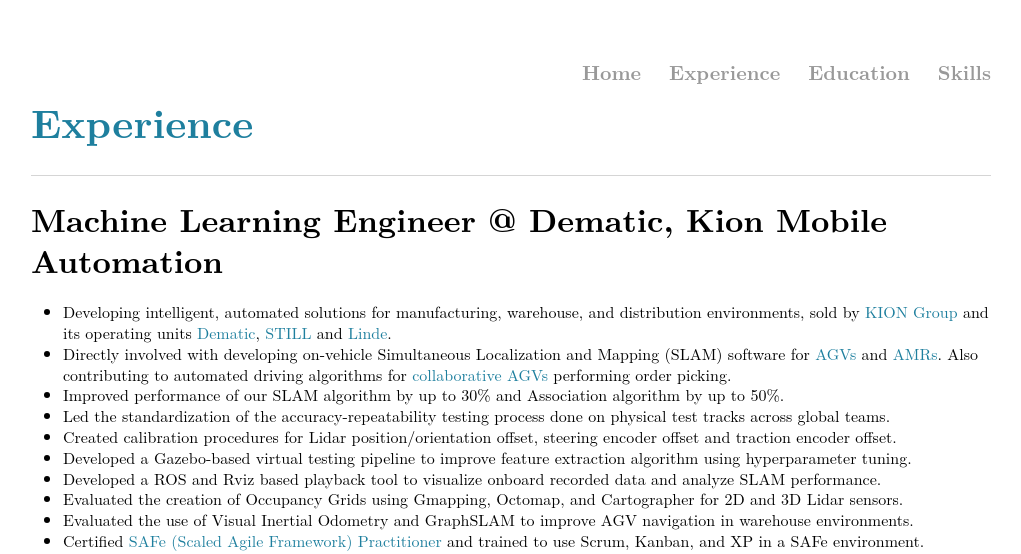
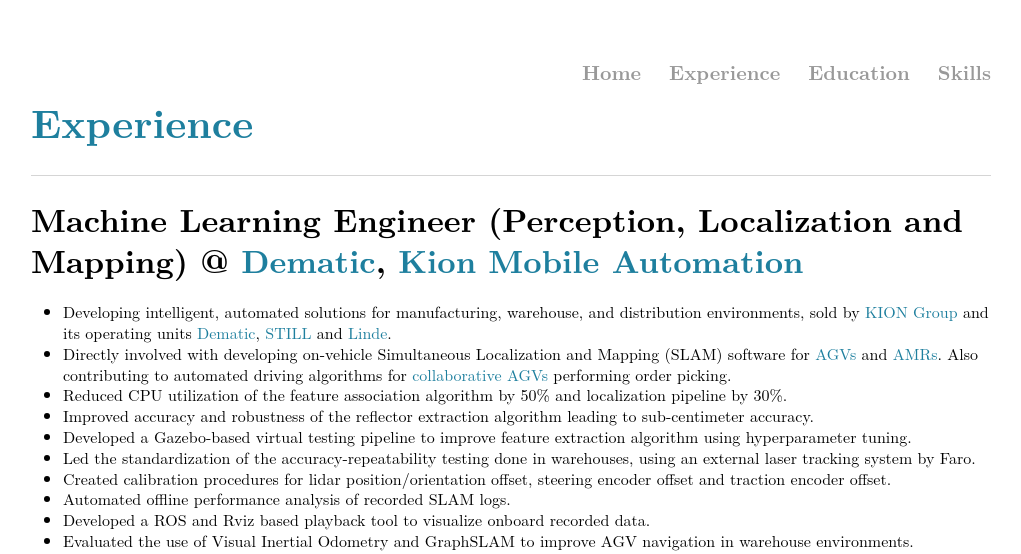
Before and after one commit to ssharma1991/ssharma1991.github.io, a Jekyll site: the page built from experience/index.md, in a window 1280 px wide and 1400 px high. Shown: the top 554 px of the window, without its empty margins (129-1150 px from the left). Built offline with Jekyll 4.4.1, drawn with Linux system fonts in a browser that asks for light colours; some of the changed text lies outside the part shown.

Commit message:
feat: updated experience
added robotics nanodegree projects and updated KMA experience

```diff
--- a/experience/index.md
+++ b/experience/index.md
@@ -5,18 +5,19 @@
 ---
 
 
-# Machine Learning Engineer @ Dematic, Kion Mobile Automation
-- Developing intelligent, automated solutions for manufacturing, warehouse, and distribution environments, sold by [KION Group](https://www.kiongroup.com/en/About-us/KION-at-a-glance/) and its operating units [Dematic](https://www.dematic.com/en-us/products/products-overview/agv-systems/), [STILL](https://www.still.de/en-DE/intralogistics-systems/automation-systems.html) and [Linde](https://www.linde-mh.com/en/Product-Finder/index.html?productTypes[]=2368).
+# Machine Learning Engineer (Perception, Localization and Mapping) @ [Dematic](https://www.dematic.com/en-us/products/products-overview/agv-systems/), [Kion Mobile Automation](https://www.kiongroup.com/en/Landing-Pages/KION-Mobile-Automation/)
+- Developing intelligent, automated solutions for manufacturing, warehouse, and distribution environments, sold by [KION Group](https://www.kiongroup.com/en/About-us/KION-at-a-glance/) and its operating units [Dematic](https://www.dematic.com/en-us/products/products-overview/agv-systems/), [STILL](https://www.still.de/en-DE/intralogistics-systems/automation-systems.html) and [Linde](https://www.linde-mh.com/en/Products/Automated-Trucks/).
 - Directly involved with developing on-vehicle Simultaneous Localization and Mapping (SLAM) software for [AGVs](https://www.kiongroup.com/en/News-Stories/Stories/Automation/Story-Detail_19968.html) and [AMRs](https://www.kiongroup.com/en/News-Stories/Stories/Growing-in-China/Story-Detail_34432.html). Also contributing to automated driving algorithms for [collaborative AGVs](https://www.kiongroup.com/en/News-Stories/Press-Releases/Press-Releases-Detail.html?id=33024&type=internal&title=Excellent%20picking%20performance:%20STILL%20OPX%20iGo%20neo%20triumphs%20at%20Telematics%20Award) performing order picking.
-- Improved performance of our SLAM algorithm by up to 30% and Association algorithm by up to 50%.
-- Led the standardization of the accuracy-repeatability testing process done on physical test tracks across global teams.
-- Created calibration procedures for Lidar position/orientation offset, steering encoder offset and traction encoder offset.
+- Reduced CPU utilization of the feature association algorithm by 50% and localization pipeline by 30%.
+- Improved accuracy and robustness of the reflector extraction algorithm leading to sub-centimeter accuracy.
 - Developed a Gazebo-based virtual testing pipeline to improve feature extraction algorithm using hyperparameter tuning.
-- Developed a ROS and Rviz based playback tool to visualize onboard recorded data and analyze SLAM performance.
-- Evaluated the creation of Occupancy Grids using Gmapping, Octomap, and Cartographer for 2D and 3D Lidar sensors.
+- Led the standardization of the accuracy-repeatability testing done in warehouses, using an external laser tracking system by Faro.
+- Created calibration procedures for lidar position/orientation offset, steering encoder offset and traction encoder offset.
+- Automated offline performance analysis of recorded SLAM logs.
+- Developed a ROS and Rviz based playback tool to visualize onboard recorded data.
 - Evaluated the use of Visual Inertial Odometry and GraphSLAM to improve AGV navigation in warehouse environments.
 - Certified [SAFe (Scaled Agile Framework) Practitioner](https://www.youracclaim.com/go/eCNozIcD) and trained to use Scrum, Kanban, and XP in a SAFe environment.
-- To see the AGVs in action at customer sites, check out the videos [here](https://www.youtube.com/watch?v=qnB6AhUDGwE), [here](https://www.youtube.com/watch?v=kYLGAisXTNk&feature=emb_title), [here](https://www.youtube.com/watch?v=MRJD1L6-Q1M) and [here](https://www.youtube.com/watch?v=KZww5lcbfNk&t=85s).
+- To see the AGVs in action at customer sites, check out the videos [here](https://www.youtube.com/watch?v=qnB6AhUDGwE), [here](https://www.youtube.com/watch?v=kYLGAisXTNk), [here](https://www.youtube.com/watch?v=MRJD1L6-Q1M) and [here](https://www.youtube.com/watch?v=KZww5lcbfNk).
 
 <div class="center">
     <video autoplay loop playsinline muted style="width:49%;">
@@ -29,36 +30,63 @@
         Your browser does not support the video tag.
     </video>
 </div>
+<br />
 
 
+# [Robotics Software Engineer Nanodegree Program](https://www.udacity.com/course/robotics-software-engineer--nd209) @ Udacity
+- ## Localization, Mapping and Path Planning for Autonomous Vehicles in Factories [(repo)](https://github.com/ssharma1991/factorybot)
+    - Simulated Automated Guided vehicles (AGVs) and Autonomous Mobile Robots (AMRs) in a warehouse environment.
+    - Mapped a virtual environment, by manually moving an AGV and creating an occupancy grid map. The AGV only had a 2D lidar sensor on it. Localized an AMR using the same map while controlling it manually or autonomously using path planning. Simulated a complete pick and drop operation. ROS packages like gmapping, AMCL, and move_base were used.
+    - Used SLAM to manually move an AMR through a virtual environment and create a loop-closed 3D graph map using RTAB-Map. The AMR used a 3D camera and a 2D lidar sensor to create the map for localization.
+    - Programmed an AMR to autonomously follow a moving reflective ball target using a 2D camera.
 
-# Autonomous Vehicle Projects @ Udacity Nanodegree Program
-- ## Lane Detection [(link1)](https://github.com/ssharma1991/autonomous-car-basic-lane-detection), [(link2)](https://github.com/ssharma1991/autonomous-car-advanced-lane-detection)
+<div class="center">
+    <img src="../assets/experience/robo1_mapping_gmapping.gif" style="width:99%;">
+</div>
+<div class="center">
+    <img src="../assets/experience/robo2_mapping_RTABMap_viewer.png" style="width:99%;">
+</div>
+<div class="center">
+    <img src="../assets/experience/robo3_pick_and_place.gif" style="width:99%;">
+</div>
+<br />
+
+- ## Path Planning for KUKA robotic arm [(repo)](https://github.com/ssharma1991/kuka-robotics-challenge)
+    - Used A-star path planning to move a payload through a 2D maze using a KUKA industrial robotic arm as part of [KUKA Robotics Challenge](https://www.udacity.com/kuka-robotics-challenge).
+
+<div class="center">
+    <img src="../assets/experience/robo4_maze_solving.gif" style="width:99%;">
+</div>
+<br />
+
+
+# [Self-Driving Car Engineer Nanodegree Program](https://www.udacity.com/course/self-driving-car-engineer-nanodegree--nd0013) @ Udacity
+- ## Lane Detection [(repo1)](https://github.com/ssharma1991/autonomous-car-basic-lane-detection), [(repo2)](https://github.com/ssharma1991/autonomous-car-advanced-lane-detection)
     - Created a robust image processing pipeline to detect a highway lane in an image, pre-recorded video, or live feed from a dashcam.
     - Calculated the car's position within lane and lane curvature using perspective transform and polynomial fitting.
 
-- ## Traffic Sign Classification [(link)](https://github.com/ssharma1991/autonomous-car-traffic-sign-classification)
+- ## Traffic Sign Classification [(repo)](https://github.com/ssharma1991/autonomous-car-traffic-sign-classification)
     - Developed a LeNet inspired convolution neural network using TensorFlow to classify the GTSRB traffic sign dataset.
     - Achieved 94.8% accuracy on test dataset by data augmentation and image enhancement using OpenCV.
 
 - ## Traffic Light Awareness
     - Used SSD Mobilenet for real-time traffic light detection and classification.
 
-- ## Behavioral Cloning [(link)](https://github.com/ssharma1991/autonomous-car-behavioral-cloning)
+- ## Behavioral Cloning [(repo)](https://github.com/ssharma1991/autonomous-car-behavioral-cloning)
     - Designed an end-to-end convolution neural network using Keras that predicts steering angles from dash-cam images.
     - Successfully cloned human driving behavior to autonomously steer a car around a virtual test track after neural network tuning and data augmentation.
 
-- ## Sensor Fusion [(link)](https://github.com/ssharma1991/autonomous-car-sensor-fusion)
+- ## Sensor Fusion [(repo)](https://github.com/ssharma1991/autonomous-car-sensor-fusion)
     - Implemented car location estimation algorithm using extended Kalman Filter based on LIDAR and RADAR sensors data.
 
-- ## Localization [(link)](https://github.com/ssharma1991/autonomous-car-localization)
+- ## Localization [(repo)](https://github.com/ssharma1991/autonomous-car-localization)
     - A 2D particle filter for sparse localization is designed and uses GPS and sensor data with a landmark map.
 
-- ## Trajectory Planning [(link)](https://github.com/ssharma1991/autonomous-car-highway-driving)
+- ## Trajectory Planning [(repo)](https://github.com/ssharma1991/autonomous-car-highway-driving)
     - A Finite State Machine based planner is created to achieve autonomous highway driving with other cars.
     - Jerk minimized trajectories are considered to enhance occupant safety.
 
-- ## Control [(link)](https://github.com/ssharma1991/autonomous-car-PID-control)
+- ## Control [(repo)](https://github.com/ssharma1991/autonomous-car-PID-control)
     - A PID controller is implemented to maneuver a vehicle around a virtual track using steering, throttle, and brake.
 
 - ## System Integration
@@ -80,10 +108,9 @@
 - ## Robotics
     - Developed [SnappyXO](http://snappyxo.com/), a laser-cut design-driven robotics platform that enables designing mechanisms, structures, and robots. It has successfully raised $16K+ on [Indiegogo](https://www.indiegogo.com/projects/snappyxo-a-design-driven-robotics-education-kit) for a crowdfunding campaign.
     - Organized workshop "Designing, Prototyping and Programming Robot Motions using MotionGen and SnappyXO" at [IDETC 2018](https://archive.asme.org/events/idetccie2018/program/workshops-tutorials) and "Kinematic Summer School" at [IDETC 2019](https://sites.google.com/stonybrook.edu/2019kiss).
-    - Mentored multiple teams, as part of the Vertically Integrated Projects [(VIP)](https://www.stonybrook.edu/commcms/vertically-integrated-projects/teams/_team_page/team_page.php?team=Robotics-driven%20Engineering%20Design%20Exploration) program, for Robotics-driven Engineering Design Exploration. Some of the projects were Walking Robots, Self-driving Car, Sumo/Battle Bot, Biomimetic Robots, Drones and Bots with Arduino alternative microcontrollers.
+    - Mentored multiple teams, as part of the Vertically Integrated Projects [(VIP)](https://www.stonybrook.edu/commcms/vertically-integrated-projects/teams/_team_page/team_page.php?team=Robotics-driven%20Engineering%20Design%20Exploration) program, for Robotics-driven Engineering Design Exploration. Some of the projects were Walking Robots, Self-driving Car, Sumo/Battle Bot, Biomimetic Robots, Drones, and Bots with Arduino alternative microcontrollers.
     - Assisted in developing and improving [Rehabilitation Robots](https://www.stonybrook.edu/commcms/mobilityassist/) for sit-to-stand assist and gait correction.
     - Collaborated with [ROAR lab](https://roar.me.columbia.edu/home) at Columbia University on the design of spatial robots for neck rehabilitation.
-    <!-- -include images/videos of multi-DoF spatial platform or robotic arm simulation. -->
     <!-- -Used Xbox Kinect to detect 2D hand pose and synthesized planar mechanisms with similar motion. -->
 
     <div class="center">
@@ -104,6 +131,7 @@
     <img src="../assets/experience/MotionGen2.gif" style="width:32%;">
     <img src="../assets/experience/MotionGen3.gif" style="width:29%;">
     </div>
+    <br />
 
 
 - ## Research and Algorithms
@@ -127,6 +155,7 @@
     <img src="../assets/experience/Sph2.gif" style="width:31%;">
     <img src="../assets/experience/Sph3.gif" style="width:31%;">
     </div>
+    <br />
 
 
 # Product Design @ Vivonics, Inc.
```
Also changed, not shown: other parts of experience/index.md (+2 -2 lines), assets/experience/robo2_mapping_RTABMap_viewer.png (added), 3 other files.
